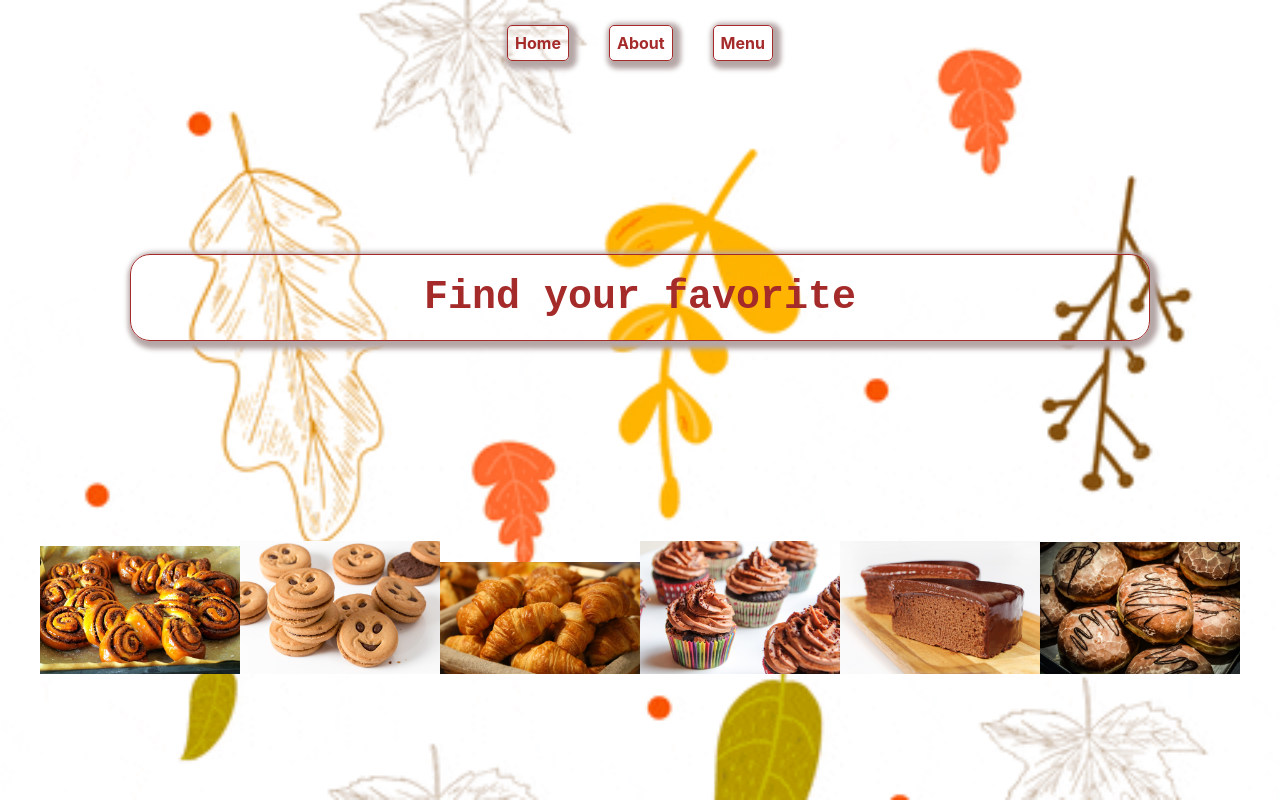
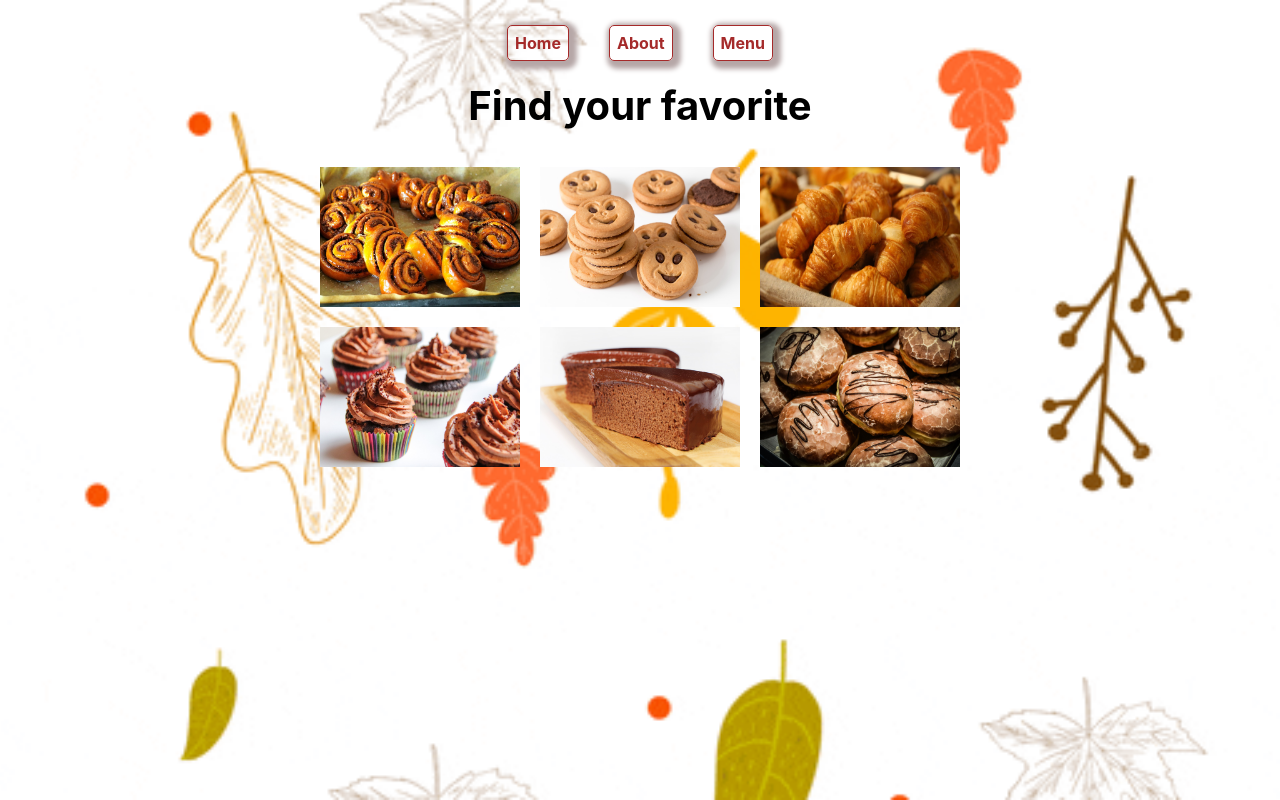
Before and after one commit to MellowMokoen/bakery-website, a React (Create React App) app: page /menu in a window 1280 px wide. Built offline with nearby package versions, Linux system fonts and the light colour scheme.

Commit message:
Styled the menu page

```diff
--- a/src/HomePage.css
+++ b/src/HomePage.css
@@ -7,7 +7,7 @@ body {
 
 }
 
-h1 {
+.Home-h1 {
     font-family: monospace;
     color: brown;
     margin: 200px 130px;
@@ -18,7 +18,7 @@ h1 {
 }
 
 @media(max-width:780px) {
-    h1 {
+    .Home-h1 {
         font-size: 25px;
     }
 
--- a/src/HomePage.js
+++ b/src/HomePage.js
@@ -4,7 +4,7 @@ import "./HomePage.css";
 export default function() {
     return (
         <div>
-          <h1>
+          <h1 className="Home-h1">
             Welcome to Mellow's Bakery
           </h1>
 
--- a/src/MenuPage.css
+++ b/src/MenuPage.css
@@ -1,4 +1,15 @@
+.container {
+    display: flex;
+    flex-wrap: wrap;
+    justify-content: space-between;
+    max-width: 660px;
+    margin: auto;
+
+}
+
 img {
     width: 200px;
-    flex-direction: column;
+    margin: 10px;
+    height: 140px;
+
 }
--- a/src/MenuPage.js
+++ b/src/MenuPage.js
@@ -9,8 +9,10 @@ import sweets from "./images/sweets.jpg";
 
 export default function MenuPage() {
     return (
-        <div>
-            <h1>Find your favorite</h1>
+     <div>
+        <h1 className="Menu-h1">Find your favorite</h1>
+        <div className="container">
+
             <img src={bread} alt="Bread" />
             <img src={cookie} alt="Cookie" />
             <img src={croissant} alt="Croissant" />
@@ -18,5 +20,6 @@ export default function MenuPage() {
             <img src={cakes} alt="Swede-cakes" />
             <img src={sweets} alt="Sweets" />
         </div>
+     </div>
     );
 }
```
